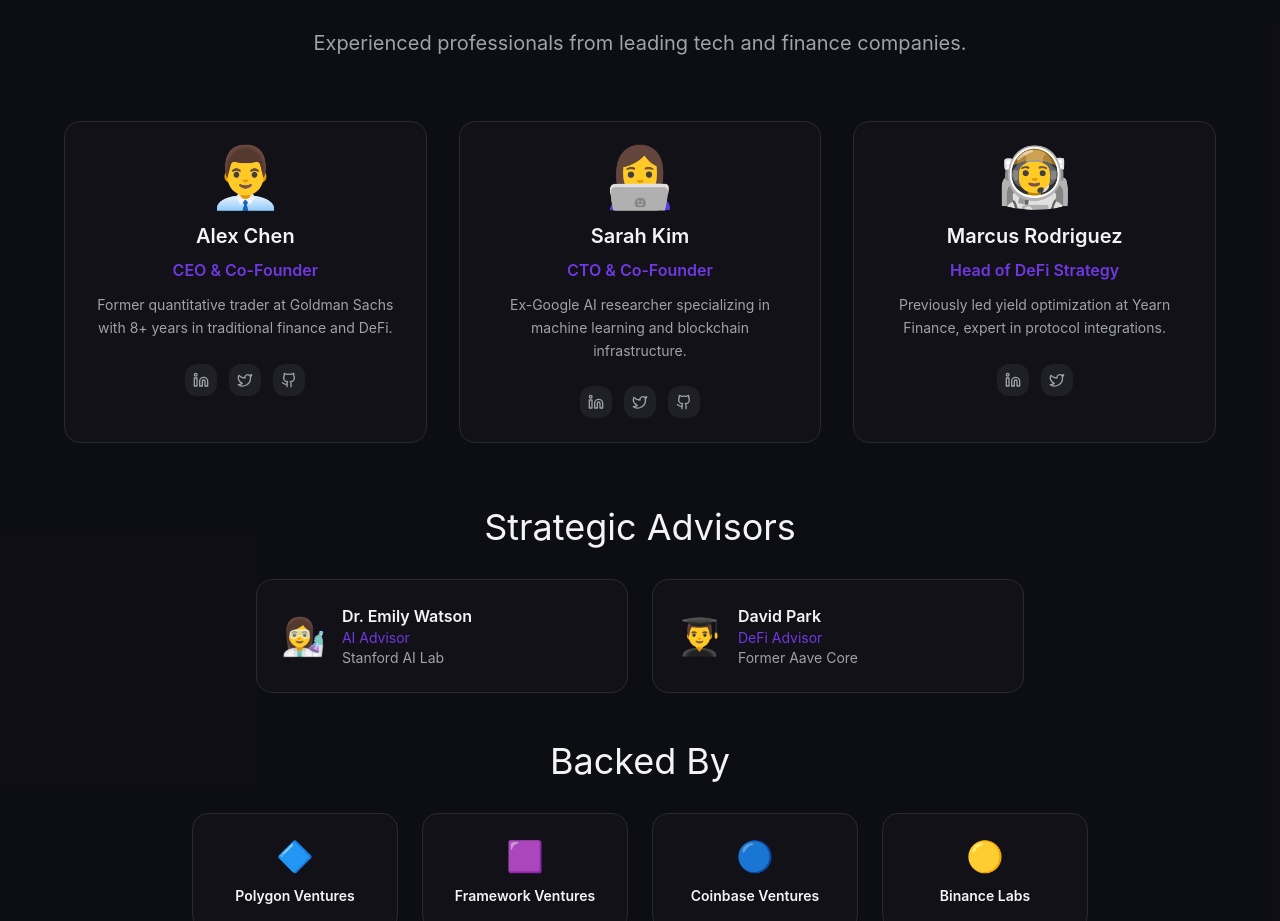
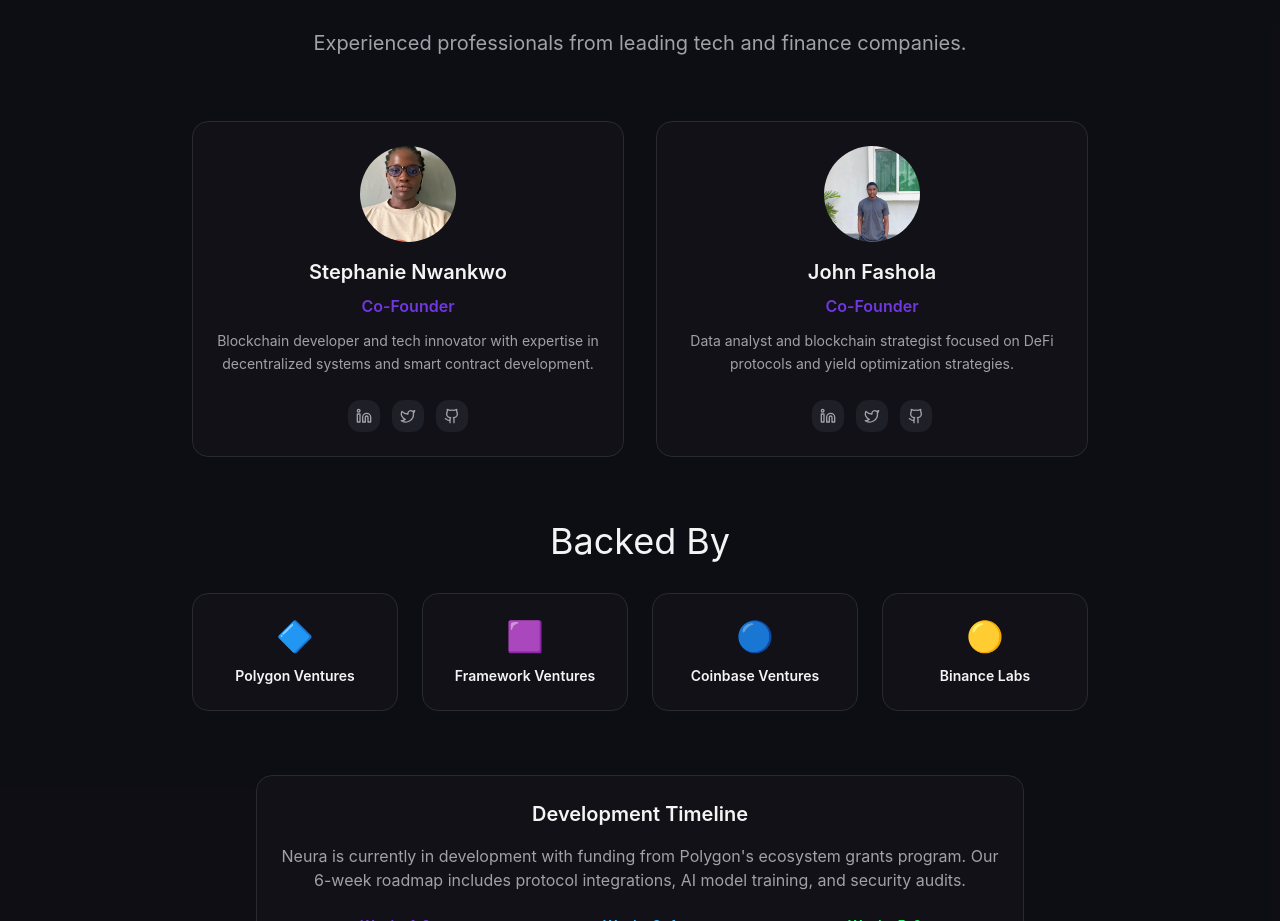
Before and after one commit to John-04/Neura, a React (Vite) app: page / in a window 1280 px wide. Shown: the part 4548-5469 px from the top of the page. Built offline with nearby package versions, Linux system fonts and the light colour scheme; the HTML template or start-up script is replaced by a standard one.

Commit message:
Update team section

```diff
--- a/src/components/TeamSection.tsx
+++ b/src/components/TeamSection.tsx
@@ -1,53 +1,30 @@
 import { Linkedin, Github, Twitter } from "lucide-react";
+import stephanieImage from "@/assets/stephanie-nwankwo.jpg";
+import johnImage from "@/assets/john-fashola.jpg";
 
 const TeamSection = () => {
   const teamMembers = [
     {
-      name: "Alex Chen",
-      role: "CEO & Co-Founder",
-      bio: "Former quantitative trader at Goldman Sachs with 8+ years in traditional finance and DeFi.",
-      image: "👨‍💼",
+      name: "Stephanie Nwankwo",
+      role: "Co-Founder",
+      bio: "Blockchain developer and tech innovator with expertise in decentralized systems and smart contract development.",
+      image: stephanieImage,
       social: {
-        linkedin: "#",
-        twitter: "#",
-        github: "#"
+        linkedin: "https://www.linkedin.com/in/nwankwo-stephanie/",
+        twitter: "https://x.com/iamtechhunter",
+        github: "https://github.com/GoSTEAN"
       }
     },
     {
-      name: "Sarah Kim",
-      role: "CTO & Co-Founder",
-      bio: "Ex-Google AI researcher specializing in machine learning and blockchain infrastructure.",
-      image: "👩‍💻",
+      name: "John Fashola",
+      role: "Co-Founder",
+      bio: "Data analyst and blockchain strategist focused on DeFi protocols and yield optimization strategies.",
+      image: johnImage,
       social: {
-        linkedin: "#",
-        twitter: "#",
-        github: "#"
+        linkedin: "https://www.linkedin.com/in/john-fashola-67a149228/",
+        twitter: "https://x.com/John_TheAnalyst",
+        github: "https://github.com/John-04"
       }
-    },
-    {
-      name: "Marcus Rodriguez",
-      role: "Head of DeFi Strategy",
-      bio: "Previously led yield optimization at Yearn Finance, expert in protocol integrations.",
-      image: "👨‍🚀",
-      social: {
-        linkedin: "#",
-        twitter: "#"
-      }
-    }
-  ];
-
-  const advisors = [
-    {
-      name: "Dr. Emily Watson",
-      role: "AI Advisor",
-      company: "Stanford AI Lab",
-      image: "👩‍🔬"
-    },
-    {
-      name: "David Park",
-      role: "DeFi Advisor",
-      company: "Former Aave Core",
-      image: "👨‍🎓"
     }
   ];
 
@@ -73,14 +50,20 @@ const TeamSection = () => {
           </div>
 
           {/* Core Team */}
-          <div className="grid grid-cols-1 md:grid-cols-3 gap-8 mb-16">
+          <div className="grid grid-cols-1 md:grid-cols-2 gap-8 mb-16 max-w-4xl mx-auto">
             {teamMembers.map((member, index) => (
               <div
                 key={member.name}
                 className="card-feature animate-scale-in group text-center"
                 style={{ animationDelay: `${index * 200}ms` }}
               >
-                <div className="text-6xl mb-4">{member.image}</div>
+                <div className="w-24 h-24 mx-auto mb-4 rounded-full overflow-hidden">
+                  <img
+                    src={member.image}
+                    alt={member.name}
+                    className="w-full h-full object-cover"
+                  />
+                </div>
                 <h3 className="text-feature-title mb-2 group-hover:text-primary transition-colors duration-300">
                   {member.name}
                 </h3>
@@ -90,46 +73,38 @@ const TeamSection = () => {
                 </p>
                 <div className="flex justify-center gap-3">
                   {member.social.linkedin && (
-                    <a href={member.social.linkedin} className="w-8 h-8 bg-muted/50 hover:bg-primary/20 rounded-lg flex items-center justify-center transition-colors duration-300 group">
+                    <a
+                      href={member.social.linkedin}
+                      target="_blank"
+                      rel="noopener noreferrer"
+                      className="w-8 h-8 bg-muted/50 hover:bg-primary/20 rounded-lg flex items-center justify-center transition-colors duration-300 group"
+                    >
                       <Linkedin className="h-4 w-4 text-muted-foreground group-hover:text-primary" />
                     </a>
                   )}
                   {member.social.twitter && (
-                    <a href={member.social.twitter} className="w-8 h-8 bg-muted/50 hover:bg-primary/20 rounded-lg flex items-center justify-center transition-colors duration-300 group">
+                    <a
+                      href={member.social.twitter}
+                      target="_blank"
+                      rel="noopener noreferrer"
+                      className="w-8 h-8 bg-muted/50 hover:bg-primary/20 rounded-lg flex items-center justify-center transition-colors duration-300 group"
+                    >
                       <Twitter className="h-4 w-4 text-muted-foreground group-hover:text-primary" />
                     </a>
                   )}
                   {member.social.github && (
-                    <a href={member.social.github} className="w-8 h-8 bg-muted/50 hover:bg-primary/20 rounded-lg flex items-center justify-center transition-colors duration-300 group">
+                    <a
+                      href={member.social.github}
+                      target="_blank"
+                      rel="noopener noreferrer"
+                      className="w-8 h-8 bg-muted/50 hover:bg-primary/20 rounded-lg flex items-center justify-center transition-colors duration-300 group"
+                    >
                       <Github className="h-4 w-4 text-muted-foreground group-hover:text-primary" />
                     </a>
                   )}
                 </div>
               </div>
             ))}
-          </div>
-
-          {/* Advisors */}
-          <div className="text-center mb-12">
-            <h3 className="text-responsive-lg mb-8 animate-slide-in-left animation-delay-600">
-              Strategic Advisors
-            </h3>
-            <div className="grid grid-cols-1 md:grid-cols-2 gap-6 max-w-3xl mx-auto">
-              {advisors.map((advisor, index) => (
-                <div
-                  key={advisor.name}
-                  className="card-glow animate-scale-in flex items-center gap-4"
-                  style={{ animationDelay: `${(index + 3) * 200}ms` }}
-                >
-                  <div className="text-4xl">{advisor.image}</div>
-                  <div className="text-left">
-                    <div className="font-semibold text-foreground">{advisor.name}</div>
-                    <div className="text-primary text-sm">{advisor.role}</div>
-                    <div className="text-muted-foreground text-sm">{advisor.company}</div>
-                  </div>
-                </div>
-              ))}
-            </div>
           </div>
 
           {/* Backing & Grants */}
```
Also changed, not shown: src/assets/john-fashola.jpg (added), src/assets/stephanie-nwankwo.jpg (added).
